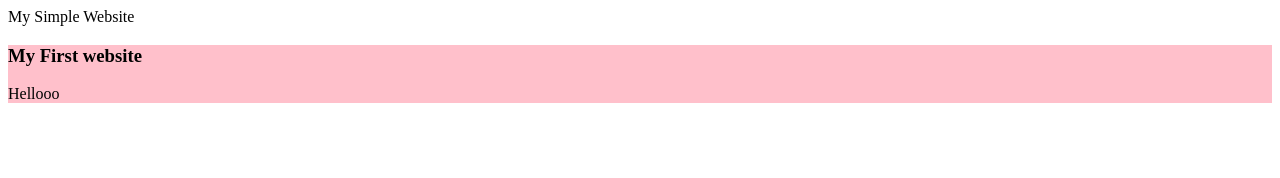
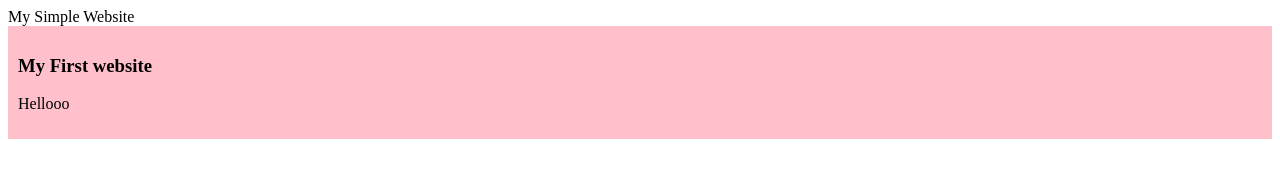
Before and after one commit to jarinkhan/website, a plain HTML site: page index.html in a window 1280 px wide. Drawn offline with Linux system fonts and the light colour scheme.

Commit message:
updated the second and third blog

```diff
--- a/styles/blog.css
+++ b/styles/blog.css
@@ -1,3 +1,5 @@
-div {
+div{
     background-color: pink;
+    padding: 10px;
+    margin-bottom: 10px;
 }
```
